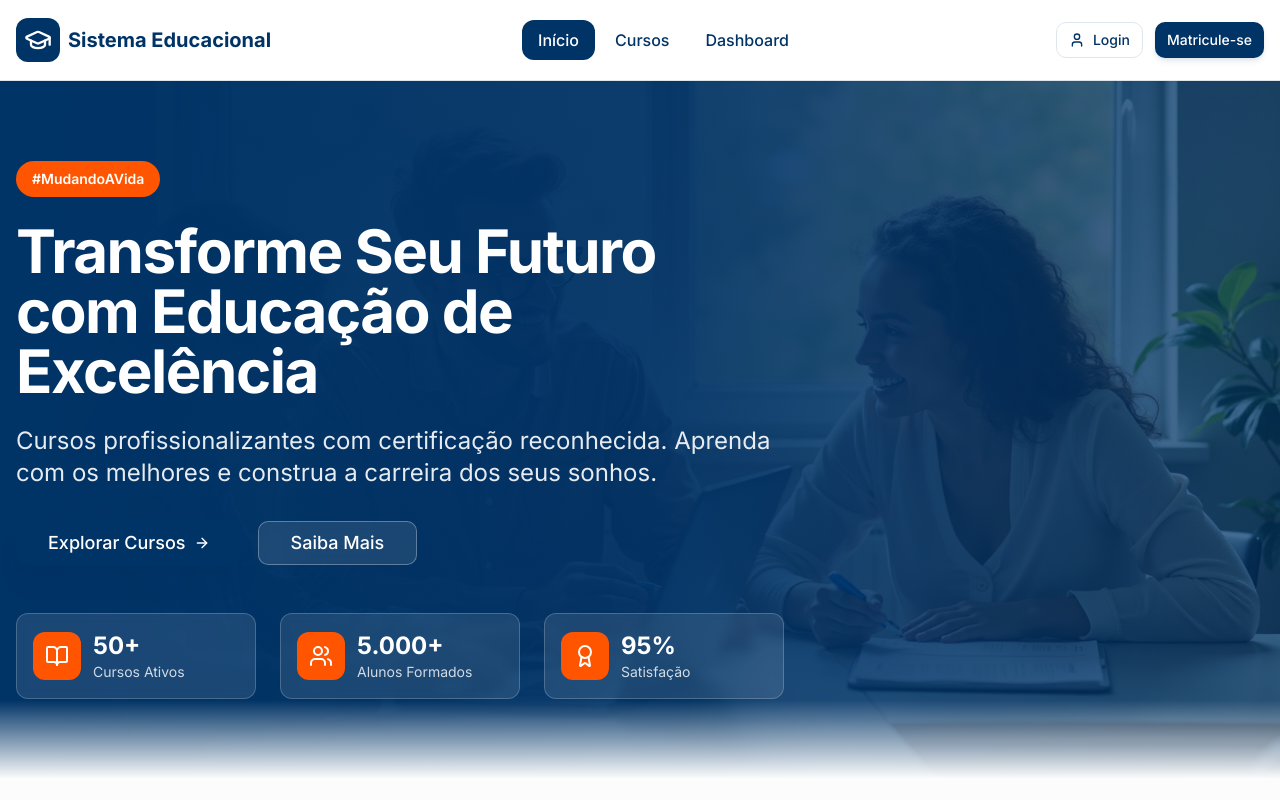
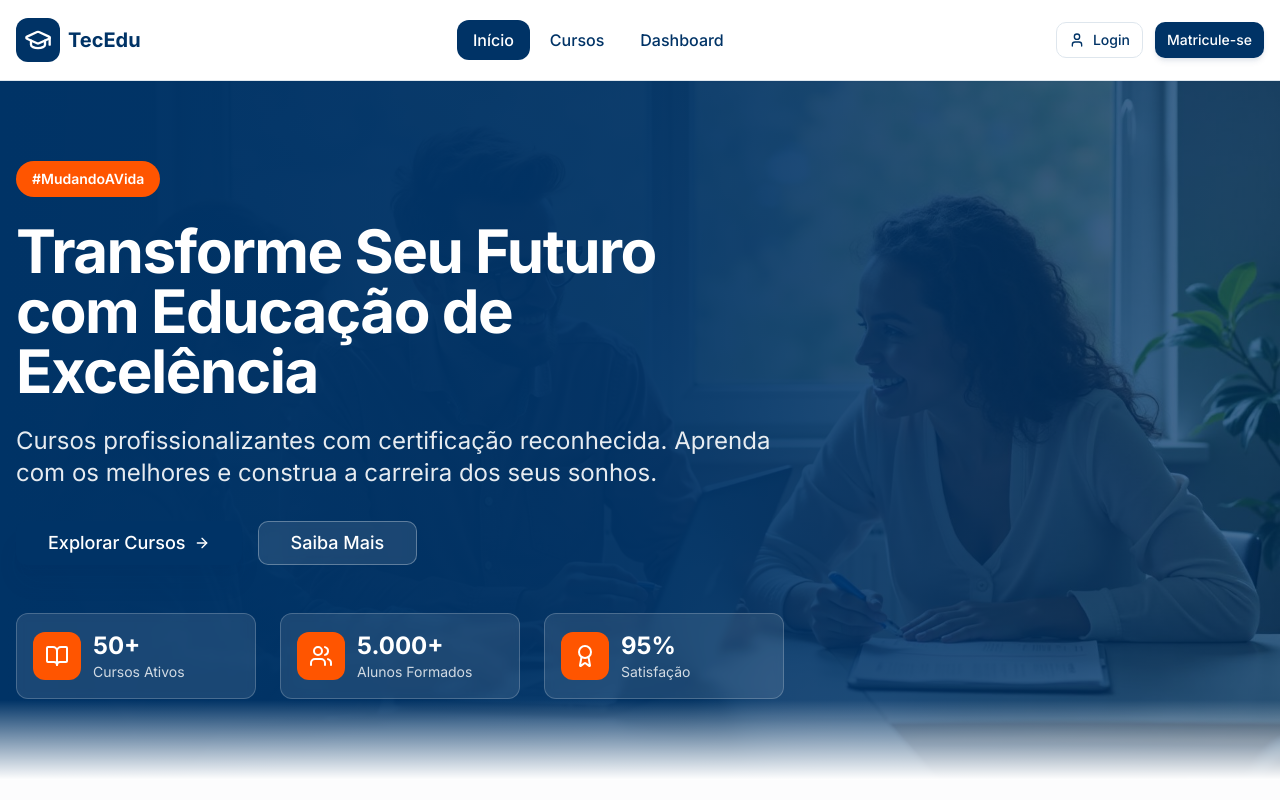
Before and after one commit to mqrcio99/senac-edu-flow, a React (Vite) app: page / in a window 1280 px wide. Shown: the top 800 px of the page. Built offline with nearby package versions, Linux system fonts and the light colour scheme; the HTML template or start-up script is replaced by a standard one.

Commit message:
Refactor: Change title to "tecedu"

```diff
--- a/index.html
+++ b/index.html
@@ -3,11 +3,11 @@
   <head>
     <meta charset="UTF-8" />
     <meta name="viewport" content="width=device-width, initial-scale=1.0" />
-    <title>Sistema de Gestão de Cursos | Educação de Qualidade</title>
+    <title>TecEdu | Sistema de Gestão de Cursos</title>
     <meta name="description" content="Plataforma completa para gestão de cursos, matrículas e certificação. Transforme sua carreira com educação de excelência." />
     <meta name="author" content="Sistema de Gestão Educacional" />
 
-    <meta property="og:title" content="Sistema de Gestão de Cursos | Educação de Qualidade" />
+    <meta property="og:title" content="TecEdu | Sistema de Gestão de Cursos" />
     <meta property="og:description" content="Plataforma completa para gestão de cursos, matrículas e certificação." />
     <meta property="og:type" content="website" />
     <meta property="og:image" content="https://lovable.dev/opengraph-image-p98pqg.png" />
--- a/src/components/layout/Header.tsx
+++ b/src/components/layout/Header.tsx
@@ -33,7 +33,7 @@ const Header = () => {
               <GraduationCap className="h-6 w-6 lg:h-7 lg:w-7 text-primary-foreground" />
             </div>
             <span className="font-bold text-lg lg:text-xl text-primary hidden sm:block">
-              Sistema Educacional
+              TecEdu
             </span>
           </Link>
 
```
